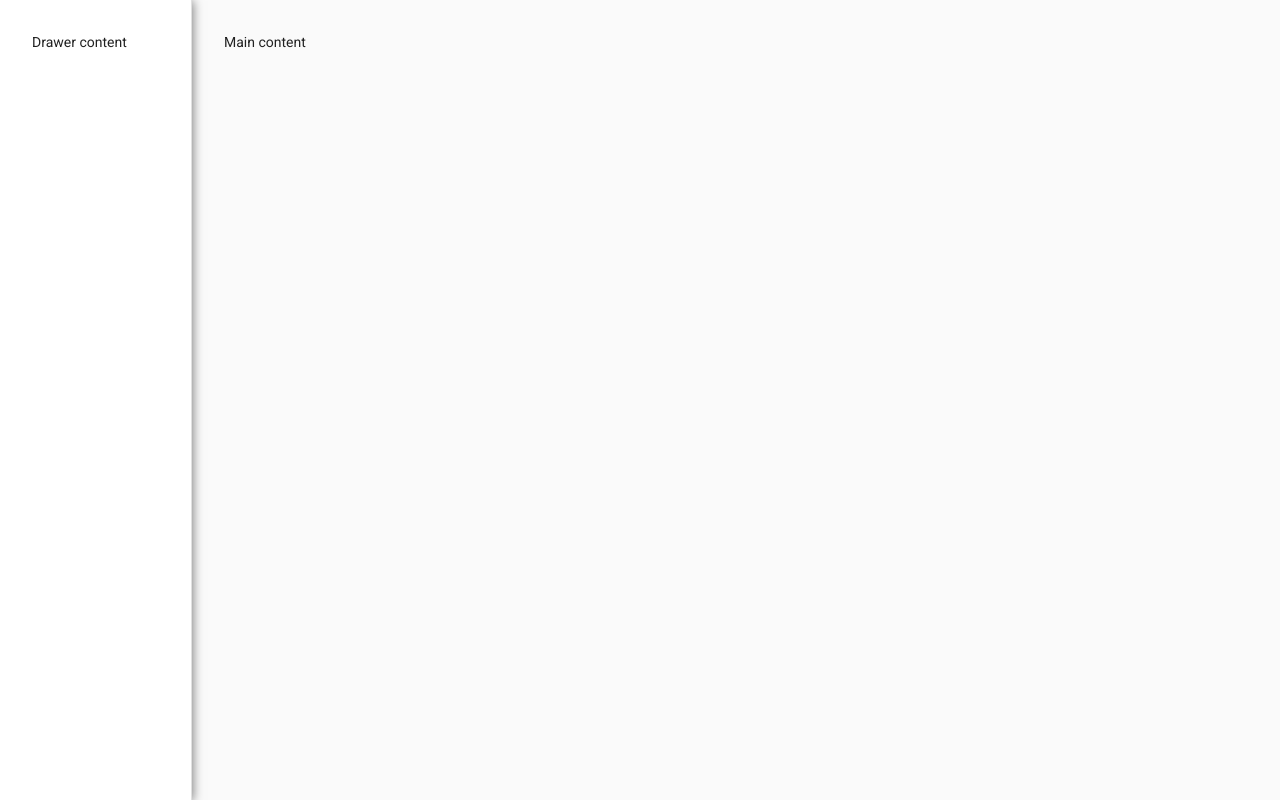
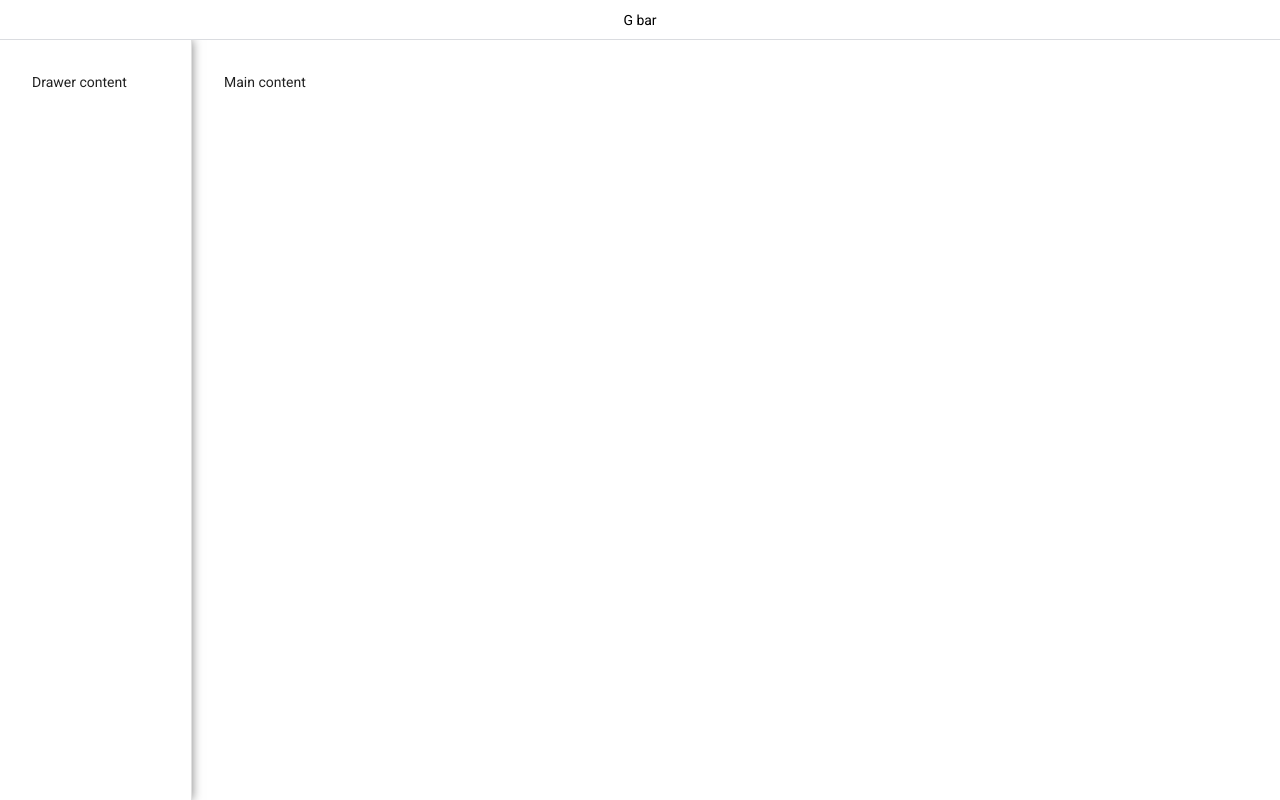
Before and after one commit to googleinterns/spec-math, an Angular app in the folder app/: page / in a window 1280 px wide. Built offline with nearby package versions, Linux system fonts and the light colour scheme.

Commit message:
added layout components and styling

```diff
--- a/app/src/app/app.component.html
+++ b/app/src/app/app.component.html
@@ -12,6 +12,10 @@ WITHOUT WARRANTIES OR CONDITIONS OF ANY KIND, either express or implied.
 See the License for the specific language governing permissions and
 limitations under the License. -->
 
+<div class="nav-bar">
+  G bar
+</div>
+
 <mat-drawer-container class="container">
   <mat-drawer class="left-panel padded" mode="side" opened>Drawer content</mat-drawer>
   <mat-drawer-content class="right-panel padded">Main content</mat-drawer-content>
--- a/app/src/app/app.component.scss
+++ b/app/src/app/app.component.scss
@@ -11,10 +11,13 @@
 // WITHOUT WARRANTIES OR CONDITIONS OF ANY KIND, either express or implied.
 // See the License for the specific language governing permissions and
 // limitations under the License.
+$black: #000;
+$white: #fff;
+$material-grey: #dadce0;
 
 .container {
   display: flex;
-  height: 100%;
+  height: 95vh;
 }
 
 .padded {
@@ -22,10 +25,23 @@
 }
 
 .left-panel {
+  background-color: $white;
   width: 15%;
-  box-shadow: 1px 1px 10px rgb(0, 0, 0, 0.5);
+  box-shadow: 0 0 10px rgb(0, 0, 0, 0.5);
 }
 
 .right-panel {
+  background-color: $white;
   width: 85%;
 }
+
+.nav-bar {
+  background-color: $white;
+  height: calc(5vh - 1px);
+  width: 100%;
+  display: flex;
+  flex-direction: row;
+  justify-content: center;
+  align-items: center;
+  border-bottom: 1px solid #dadce0;
+}
```
